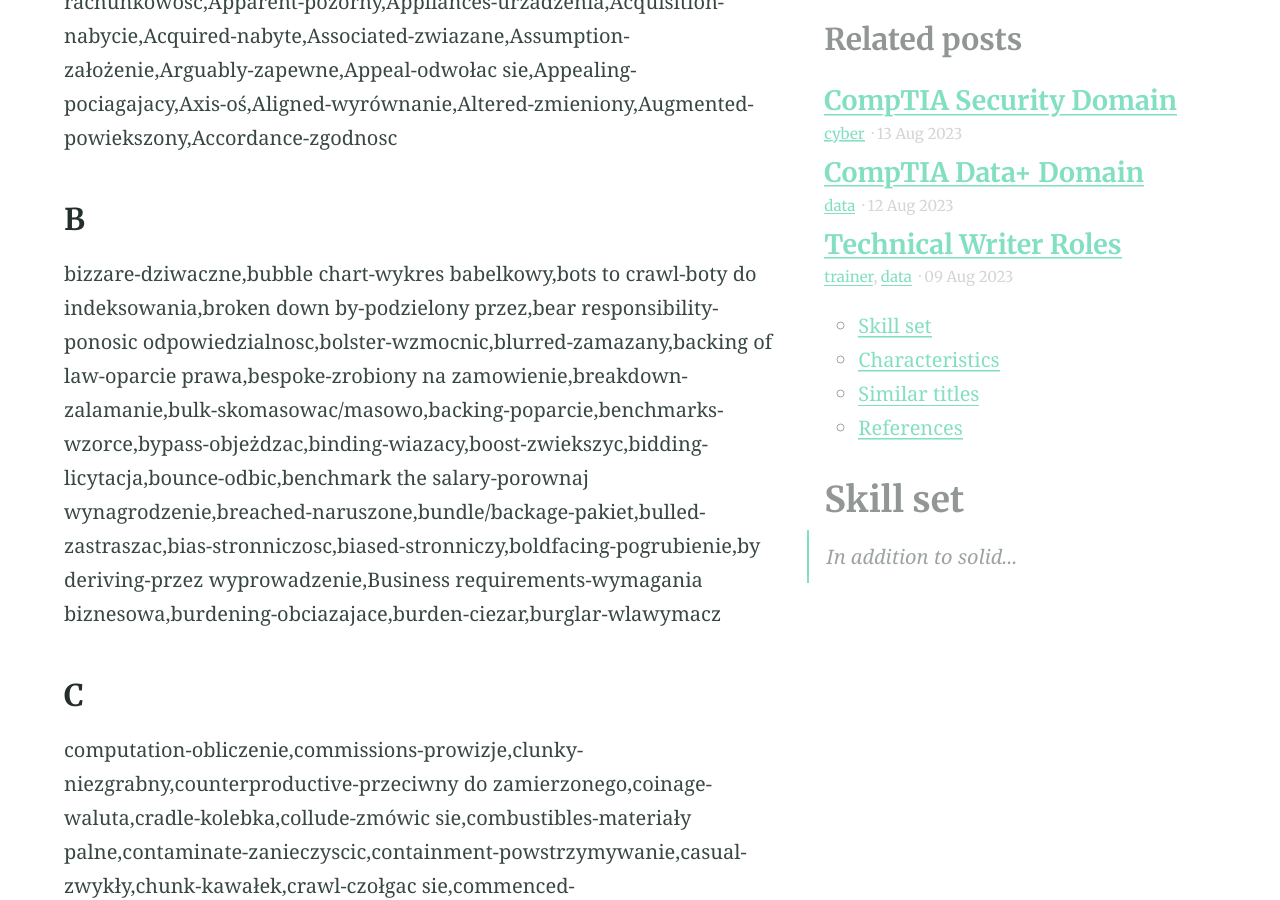
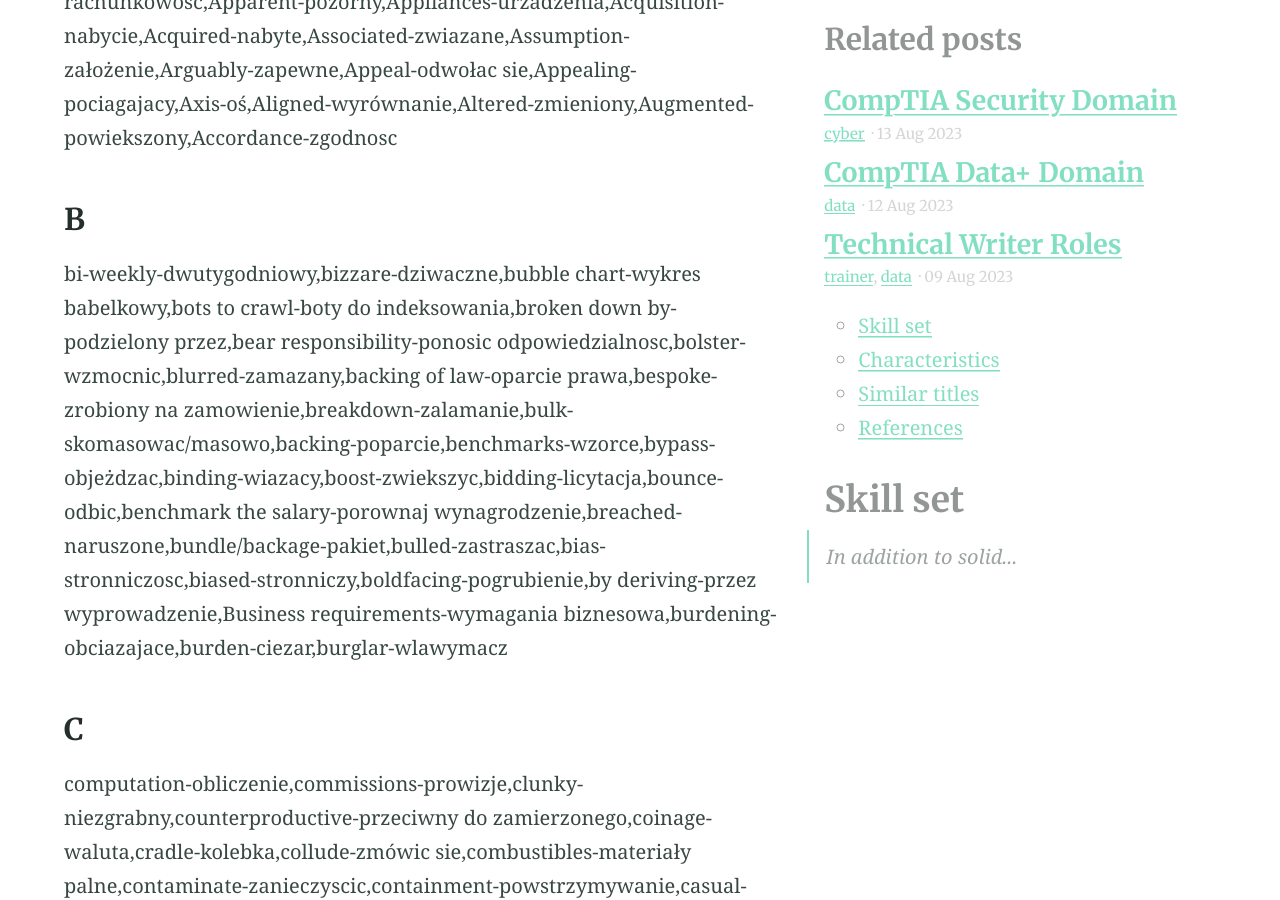
Before and after one commit to esccode/esccode.github.io, a Jekyll site: the page built from _posts/2023-08-11-ed.md, in a window 1280 px wide and 900 px high, scrolled down 5189 px. Built offline with Jekyll 4.4.1, drawn with Linux system fonts in a browser that asks for light colours.

Commit message:
ffffffff

```diff
--- a/_posts/2023-08-11-ed.md
+++ b/_posts/2023-08-11-ed.md
@@ -119,7 +119,7 @@
 
 ### B
 
-bizzare-dziwaczne,bubble chart-wykres babelkowy,bots to crawl-boty do indeksowania,broken down by-podzielony przez,bear responsibility-ponosic odpowiedzialnosc,bolster-wzmocnic,blurred-zamazany,backing of law-oparcie prawa,bespoke-zrobiony na zamowienie,breakdown-zalamanie,bulk-skomasowac/masowo,backing-poparcie,benchmarks-wzorce,bypass-objeżdzac,binding-wiazacy,boost-zwiekszyc,bidding-licytacja,bounce-odbic,benchmark the salary-porownaj wynagrodzenie,breached-naruszone,bundle/backage-pakiet,bulled-zastraszac,bias-stronniczosc,biased-stronniczy,boldfacing-pogrubienie,by deriving-przez wyprowadzenie,Business requirements-wymagania biznesowa,burdening-obciazajace,burden-ciezar,burglar-wlawymacz
+bi-weekly-dwutygodniowy,bizzare-dziwaczne,bubble chart-wykres babelkowy,bots to crawl-boty do indeksowania,broken down by-podzielony przez,bear responsibility-ponosic odpowiedzialnosc,bolster-wzmocnic,blurred-zamazany,backing of law-oparcie prawa,bespoke-zrobiony na zamowienie,breakdown-zalamanie,bulk-skomasowac/masowo,backing-poparcie,benchmarks-wzorce,bypass-objeżdzac,binding-wiazacy,boost-zwiekszyc,bidding-licytacja,bounce-odbic,benchmark the salary-porownaj wynagrodzenie,breached-naruszone,bundle/backage-pakiet,bulled-zastraszac,bias-stronniczosc,biased-stronniczy,boldfacing-pogrubienie,by deriving-przez wyprowadzenie,Business requirements-wymagania biznesowa,burdening-obciazajace,burden-ciezar,burglar-wlawymacz
 
 ### C
 
```
